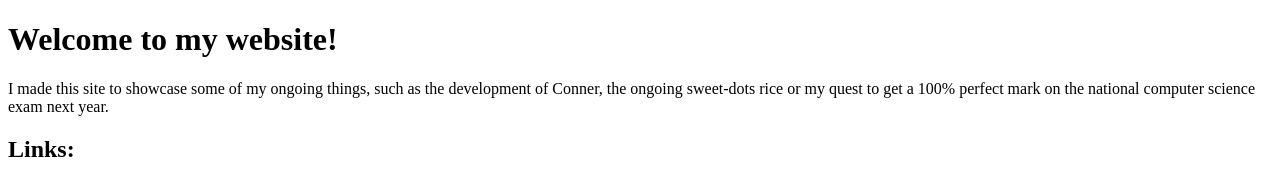
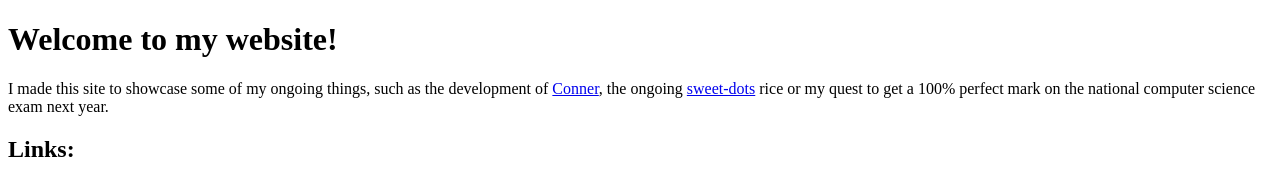
Before and after one commit to andrewstephengames/andrewstephengames.github.io, a plain HTML site: page index.html in a window 1280 px wide. Shown: the top 170 px of the page. Drawn offline with Linux system fonts and the light colour scheme.

Commit message:
Add some introduction links.

```diff
--- a/index.html
+++ b/index.html
@@ -6,7 +6,7 @@
 <body>
 
 <h1>Welcome to my website!</h1>
-<p>I made this site to showcase some of my ongoing things, such as the development of Conner, the ongoing sweet-dots rice or my quest to get a 100% perfect mark on the national computer science exam next year. </p>
+<p>I made this site to showcase some of my ongoing things, such as the development of <a href="https://github.com/andrewstephengames/conner">Conner</a>, the ongoing <a href =https://github.com/andrewstephengames/sweet-dots>sweet-dots</a> rice or my quest to get a 100% perfect mark on the national computer science exam next year. </p>
 
 <h2>Links: </h2>
 <p1> <a href="https://github.com/andrewstephengames"><b>Github</b></a> </p1>
```
